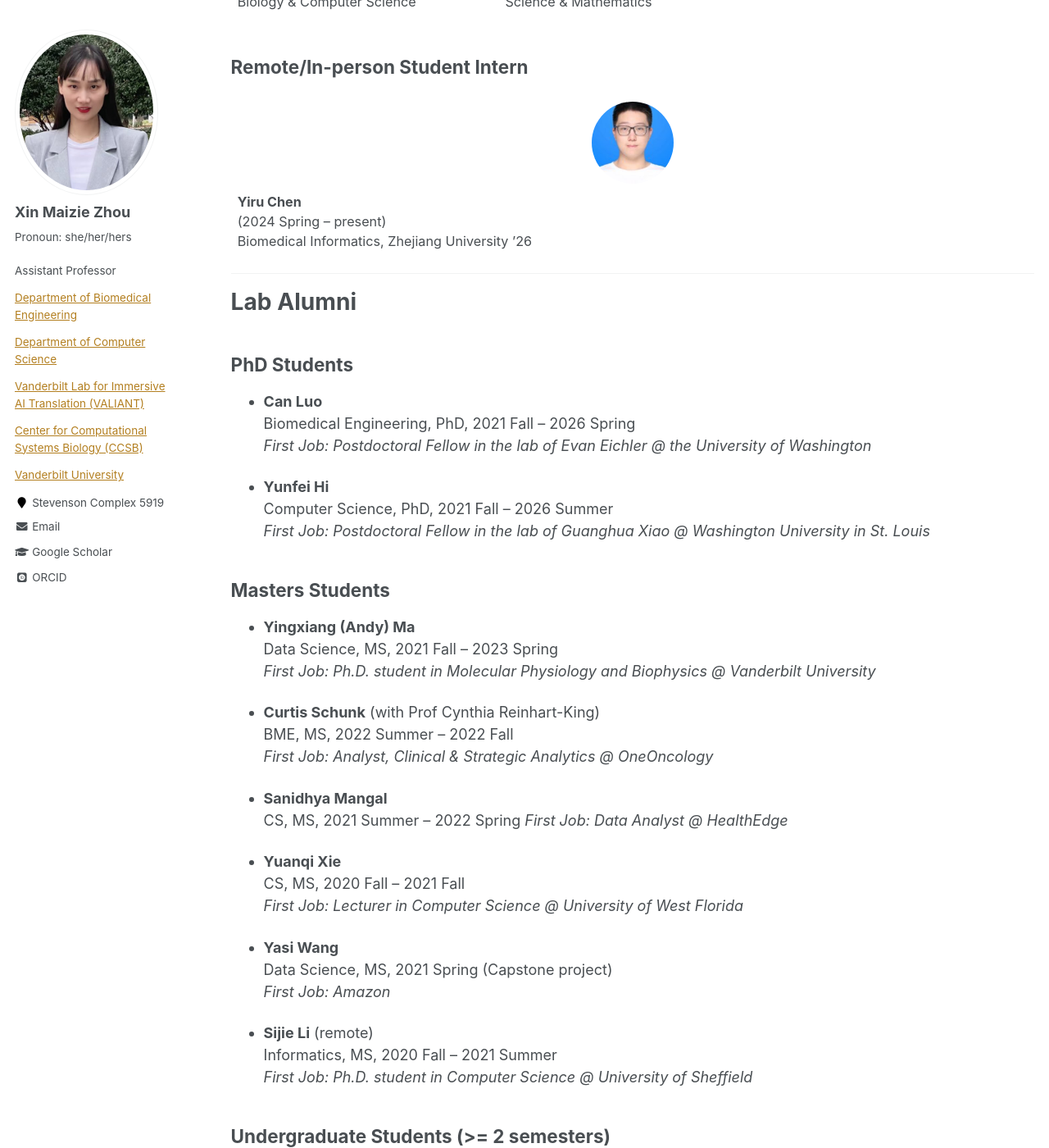
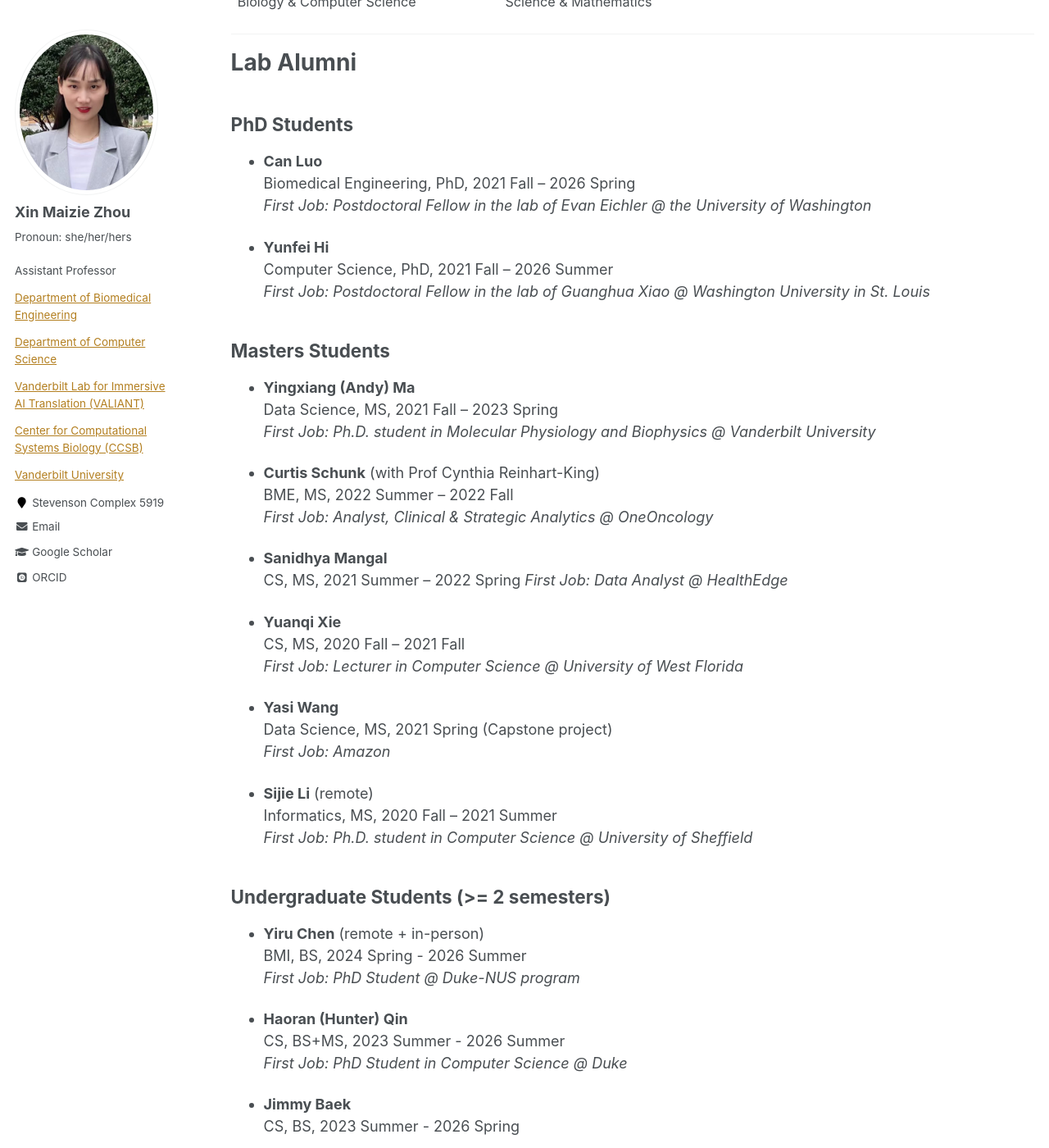
Before and after one commit to maiziezhoulab/Maiziezhoulab.github.io, a Jekyll site: the page built from _pages/LabMembers.md, in a window 1280 px wide and 1400 px high, scrolled down 2066 px. Shown: the whole window at 82% size. Built offline with Jekyll 4.4.1, drawn with Linux system fonts in a browser that asks for light colours; some web fonts are replaced; some of the changed text lies outside the part shown.

Commit message:
Update LabMembers.md

```diff
--- a/_pages/LabMembers.md
+++ b/_pages/LabMembers.md
@@ -160,39 +160,8 @@ author_profile: true
 
 </tr>
 
-
-
 </table>
 
-
-
-## Remote/In-person Student Intern
-<table style="border-collapse: collapse; table-layout: fixed; vertical-align: top;">
- <tr>
-     <td>
-        <div style="text-align: center">
-            <img src="/images/students/YiruChen.jpg" class="student-profile-pic">
-        </div>
-        <b>Yiru Chen</b> <br>(2024 Spring – present) <br>
-        Biomedical Informatics, Zhejiang University  ’26
-     </td>
-    <!-- <td>
-        <div style="text-align: center">
-            <img src="/images/students/IMG_2146.jpg" class="student-profile-pic">
-        </div>
-        <b>Lily Wang</b> (2024/01 – present) <br>
-        The Harpeth Hall School
-    </td> -->
-   <!-- <td>
-        <div style="text-align: center">
-            <img src="/images/students/Jimmy.jpg" class="student-profile-pic">
-        </div>
-        <b>Janice Chung</b> (Summer 23 - Present) <br>
-        Undergraduate Researcher in Computer Science & Medicine, Health, and Society
-    </td> -->
-
-</tr>
-</table>
 
 ---
 
@@ -237,8 +206,12 @@ author_profile: true
 
 
 ## Undergraduate Students (>= 2 semesters)
+- **Yiru Chen**  (remote + in-person)
+  BMI, BS, 2024 Spring - 2026 Summer
+  _First Job: PhD Student @ Duke-NUS program_
+
 - **Haoran (Hunter) Qin**
-  CS, BS+MS, 2023 Summer - 2026 Spring
+  CS, BS+MS, 2023 Summer - 2026 Summer
   _First Job: PhD Student in Computer Science @ Duke_
 
 - **Jimmy Baek**
```
